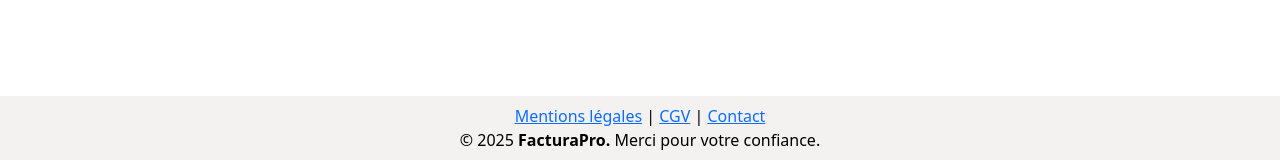
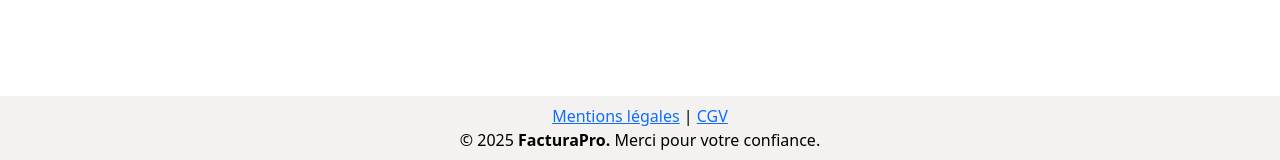
Before and after one commit to makan-dianka/InvoiceApp, a Django app: a page that uses templates/layout/footer.html in a window 1280 px wide. Shown: the part 640-800 px from the top of the page. Run offline with Django 5.2, Linux system fonts and the light colour scheme; parts of the project's set-up code (start-up, migrations or seed data) failed here and were passed over; some libraries are stand-ins or nearby versions.

Commit message:
add link to mention legal and cgv

```diff
--- a/templates/layout/footer.html
+++ b/templates/layout/footer.html
@@ -9,7 +9,7 @@
 
 <footer style="color: black; text-align: center; padding: 8px" class="footer">
     <div>
-        <a href="#">Mentions légales</a> | <a href="#">CGV</a> | <a href="#">Contact</a> <br />
+        <a href="{% url 'accounts:legal' %}">Mentions légales</a> | <a href="{% url 'accounts:legal' %}#cgv">CGV</a> <br />
         &copy; {% now 'Y' %} <strong>FacturaPro.</strong> Merci pour votre confiance.
     </div>
 </footer>
```
